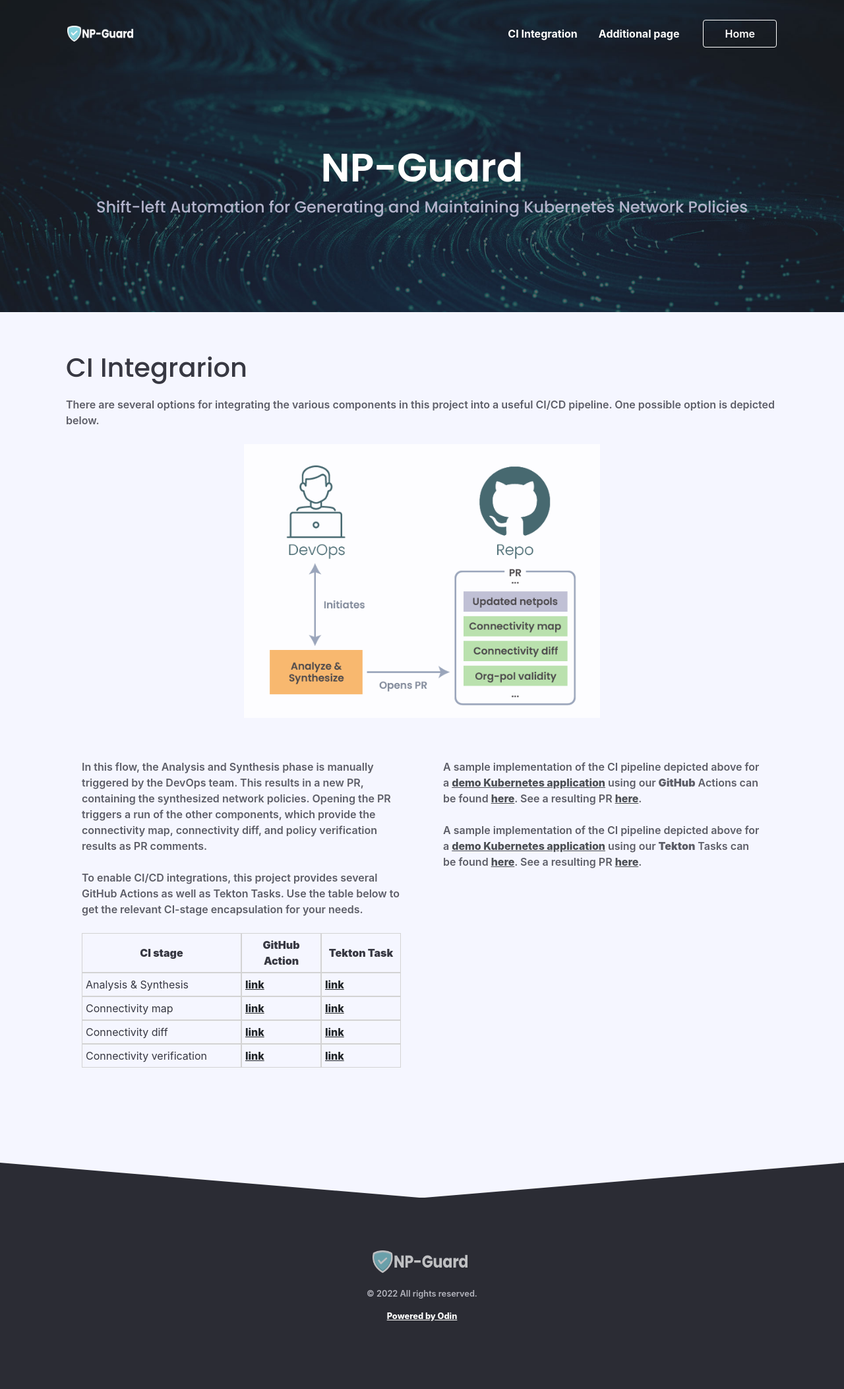
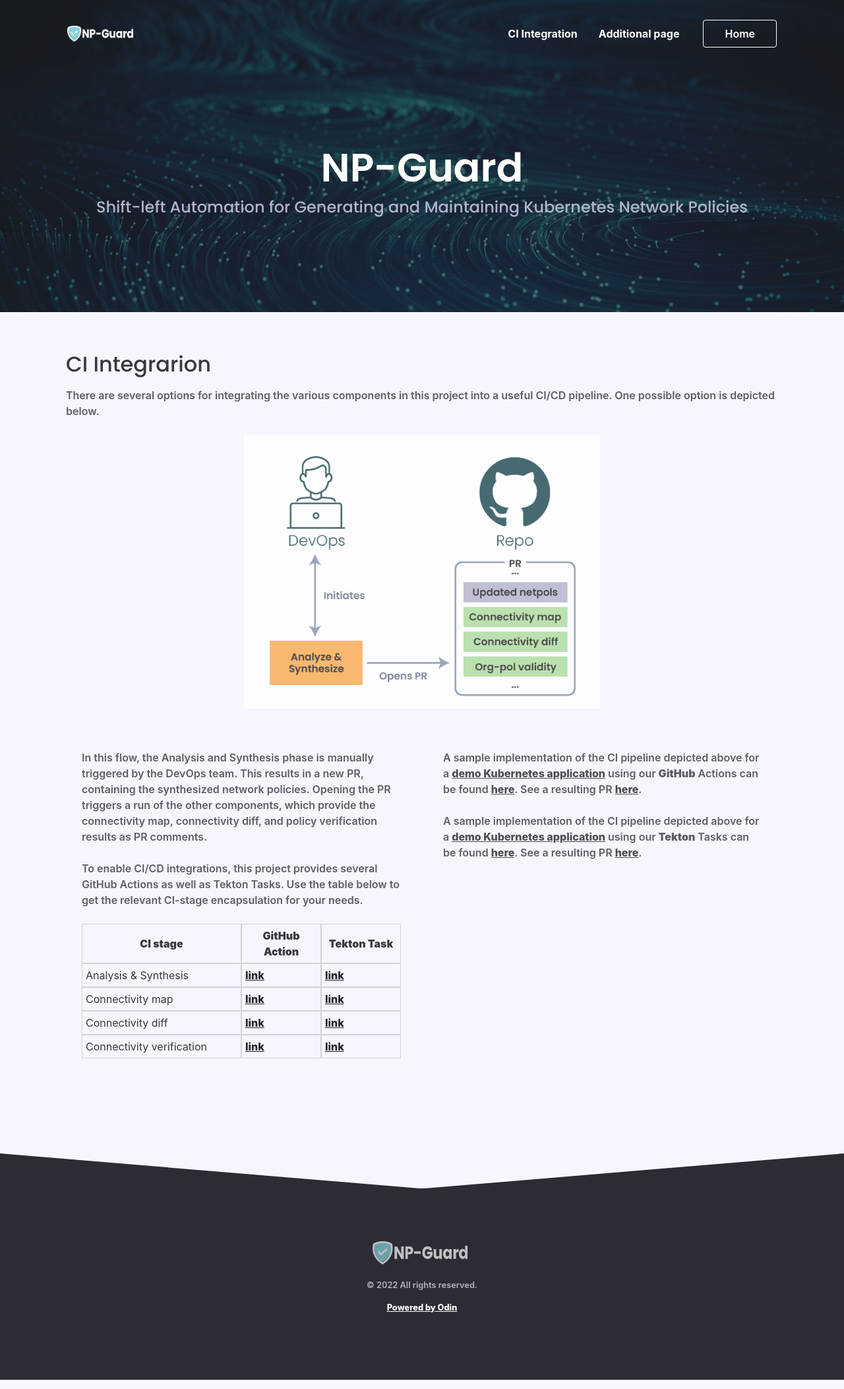
Before and after one commit to tkwsniva/np-guard, a Jekyll site: the page built from ci-integration.html, in a window 1280 px wide. Shown: the whole page at 66% size. Built offline with Jekyll 4.4.1, drawn with Linux system fonts in a browser that asks for light colours; nearby versions of some CDN libraries; some web fonts are replaced; comment, search, counter and statistics services are not loaded.

```diff
--- a/_includes/ci-integration-content.html
+++ b/_includes/ci-integration-content.html
@@ -1,7 +1,7 @@
 
 
 <div class="column col-12 col-sm-12 ">
-	<h1>CI Integrarion</h1>
+	<h2>CI Integrarion</h2>
   <p>There are several options for integrating the various components in this project into a useful CI/CD pipeline. One possible option is depicted below.</p>
 	<p align="center"><a href="assets/diagram-1-02.png" target="_blank"><img src="assets/diagram-1-02.png" width="50%" /></a></p>
 </div>
```
